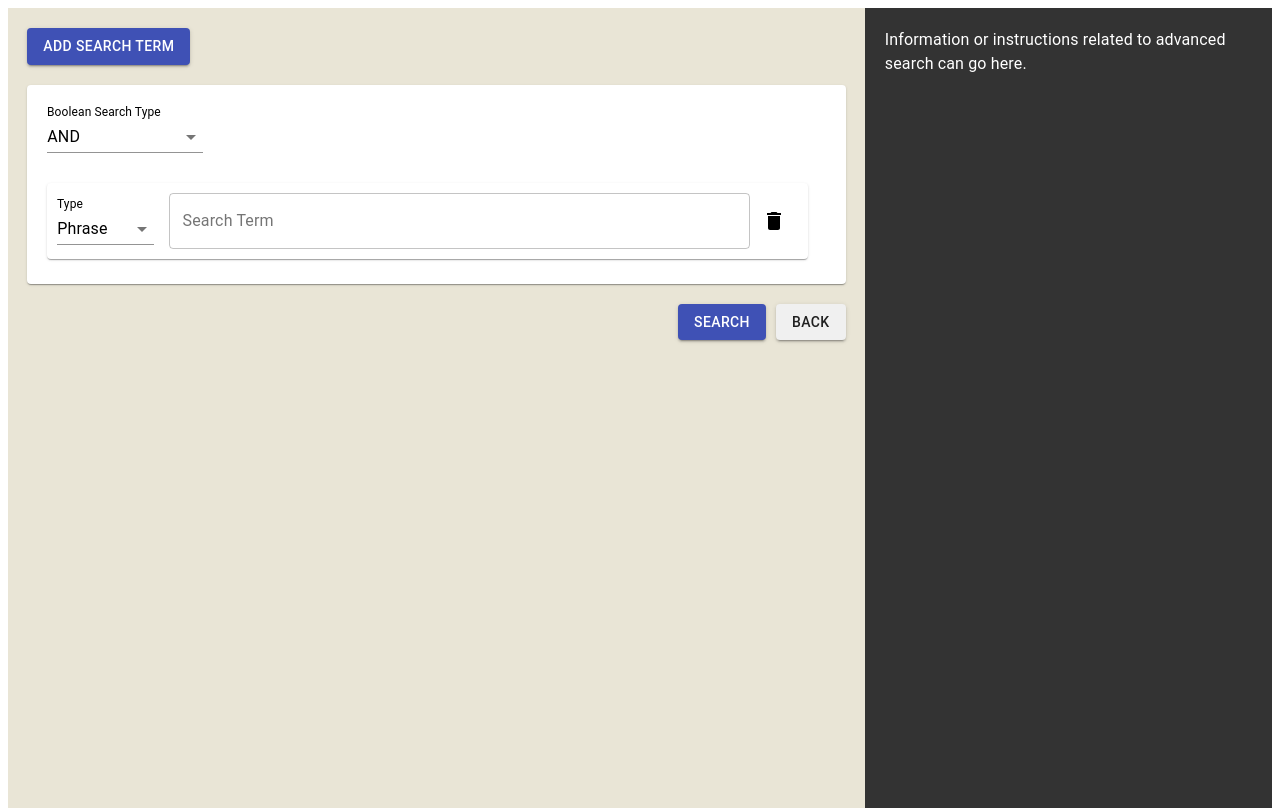
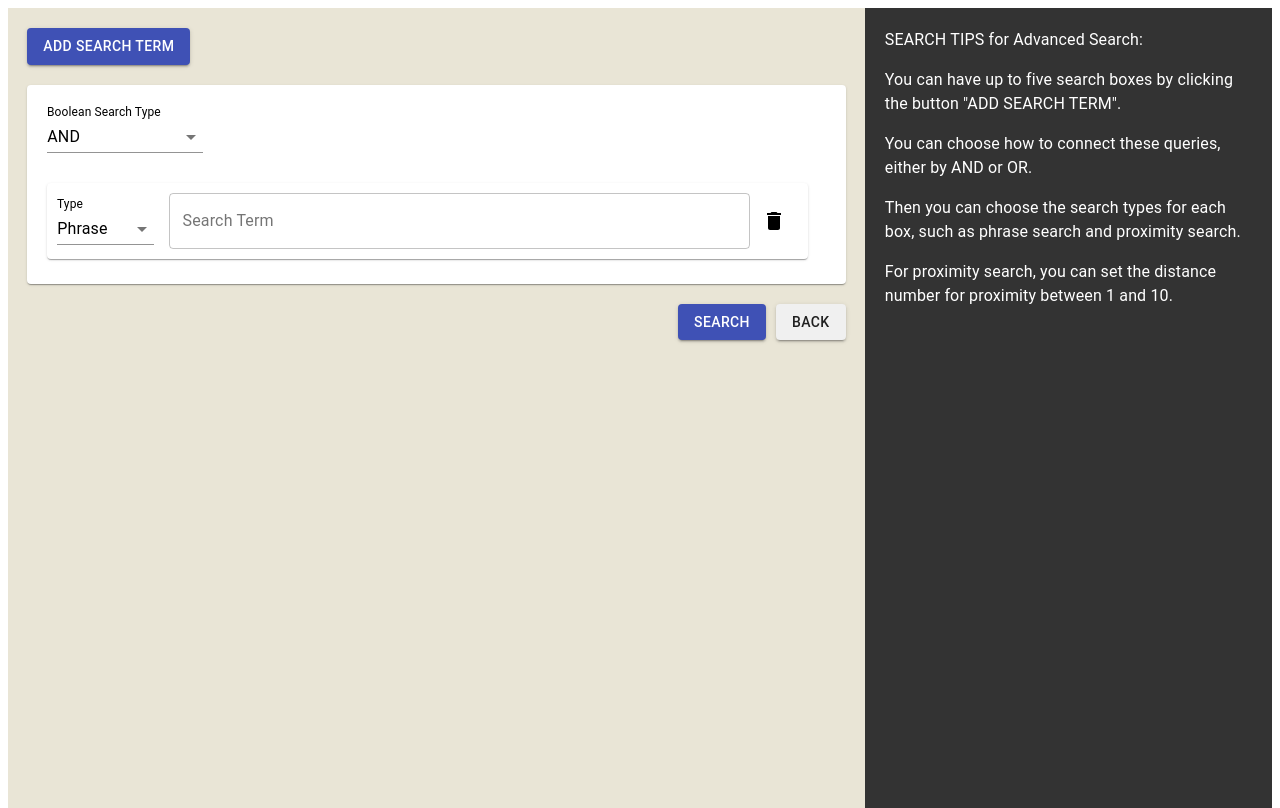
Before and after one commit to XiZhang721/Mini-Wiki-Search-Engine, a React (Create React App) app in the folder frontend/: page /advanced in a window 1280 px wide. Built offline with nearby package versions, Linux system fonts and the light colour scheme; no server answers.

Commit message:
update advanced search

```diff
--- a/frontend/src/Components/AdvancedSearch.js
+++ b/frontend/src/Components/AdvancedSearch.js
@@ -120,9 +120,30 @@ function AdvancedSearchPage() {
       </Box>
 
       <Box style={{ backgroundColor: '#333', color: 'white', padding: 20, width: '30%'}}>
-        <Typography variant="body1">
-          Information or instructions related to advanced search can go here.
+        <Typography variant="body1" style={{ marginBottom: '16px' }}>
+          SEARCH TIPS for Advanced Search:
         </Typography>
+        <Typography variant="body1" style={{ marginBottom: '16px' }}>
+
+          You can have up to five search boxes by clicking the button "ADD SEARCH TERM".
+        </Typography>
+        <Typography variant="body1" style={{ marginBottom: '16px' }}>
+
+
+          You can choose how to connect these queries, either by AND or OR.
+        </Typography>
+        <Typography variant="body1" style={{ marginBottom: '16px' }}>
+
+          Then you can choose the search types for each box, such as phrase search and proximity search.
+        </Typography>
+        <Typography variant="body1" style={{ marginBottom: '16px' }}>
+
+          For proximity search, you can set the distance number for proximity between 1 and 10.
+
+
+        </Typography>
+
+
       </Box>
     </Box>
   );
```
